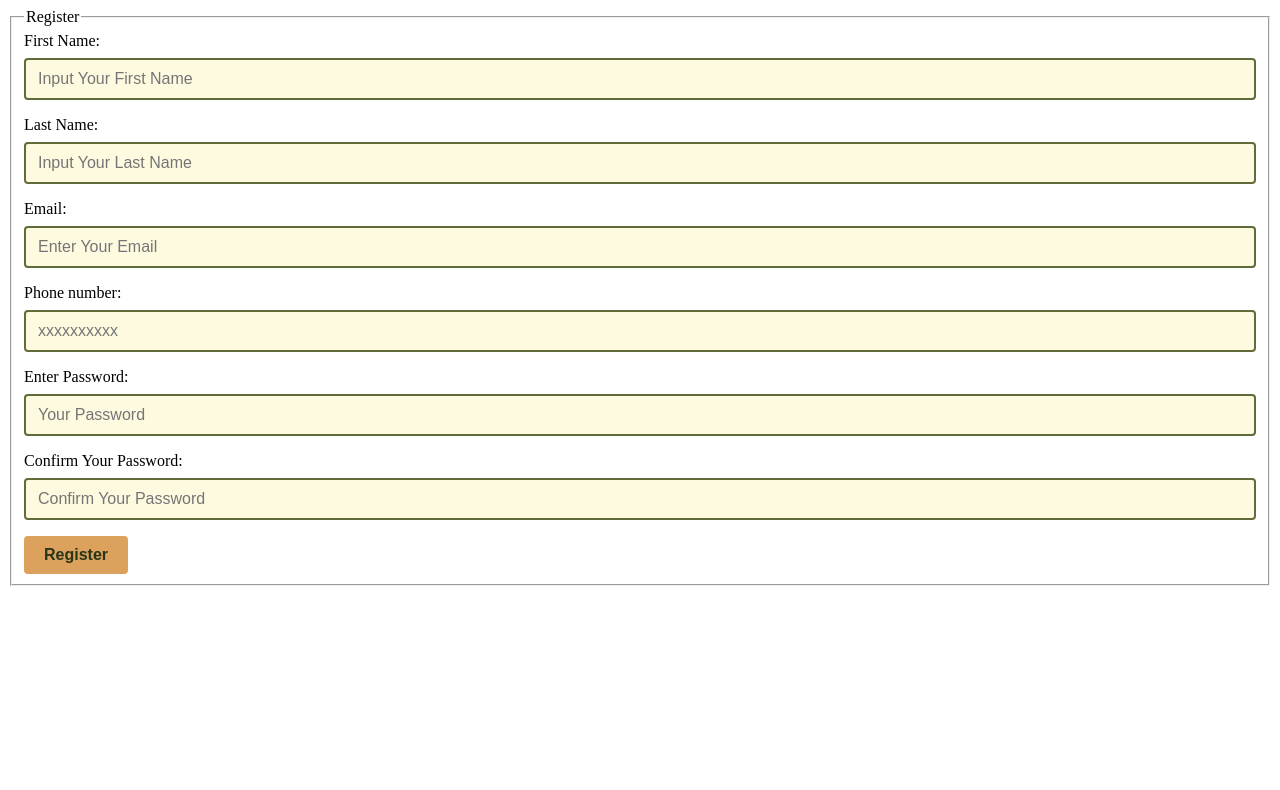
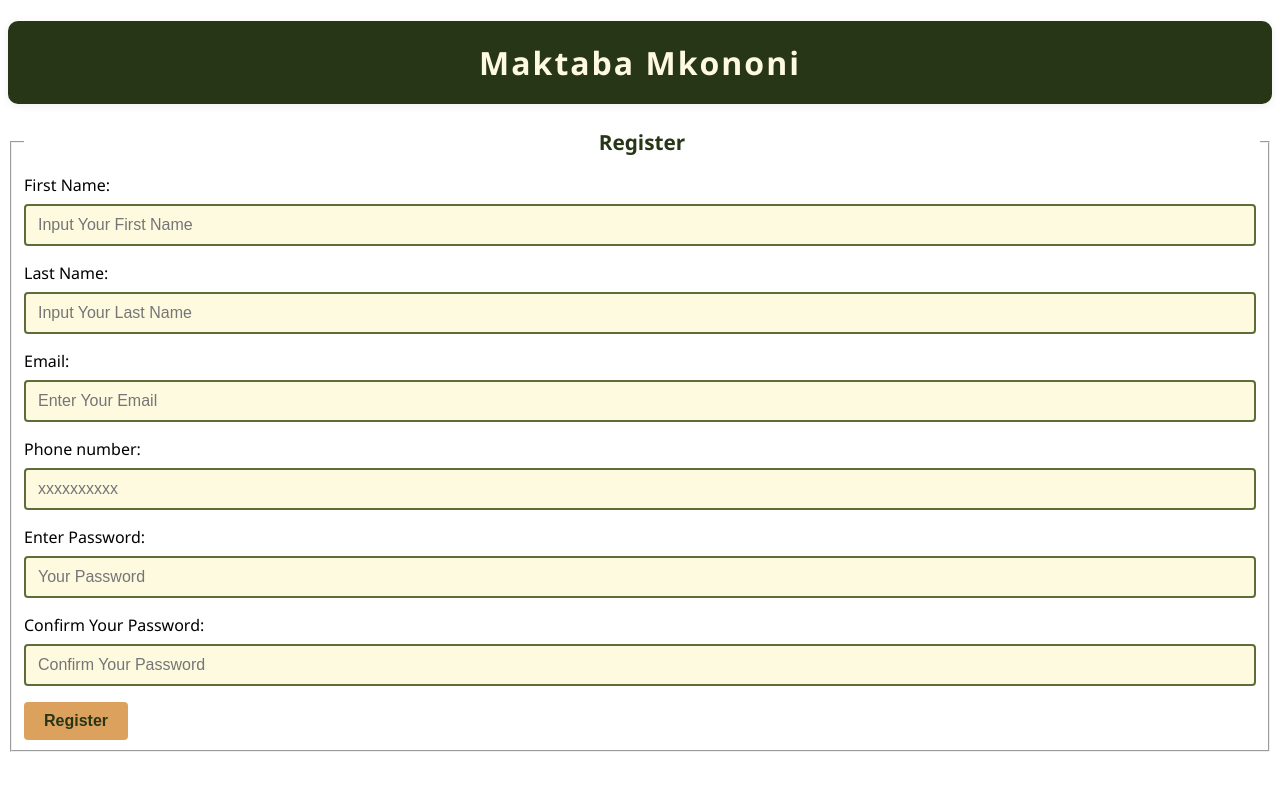
Before and after one commit to Kibugi1/Maktaba-Mkononi, a plain HTML site: page register.html in a window 1280 px wide. Drawn offline with Linux system fonts and the light colour scheme.

Commit message:
home page

```diff
--- a/index.css
+++ b/index.css
@@ -0,0 +1,27 @@
+/* Maktaba Mkononi header frame */
+body {
+  animation: slideUp 1s ease-out;
+}
+.main-header {
+  background: #283618;
+  color: #fefae0;
+  padding: 20px 0;
+  text-align: center;
+  border-radius: 10px;
+  margin-bottom: 24px;
+  font-size: 2rem;
+  letter-spacing: 2px;
+  box-shadow: 0 2px 8px rgba(40, 54, 24, 0.08);
+  animation: slideUp 1s ease-out;
+}
+
+@keyframes slideUp {
+  from {
+    opacity: 0;
+    transform: translateY(60px);
+  }
+  to {
+    opacity: 1;
+    transform: translateY(0);
+  }
+}
--- a/register.css
+++ b/register.css
@@ -1,9 +1,36 @@
+legend {
+  text-align: center;
+  width: 100%;
+  display: block;
+  font-size: 1.3rem;
+  margin-bottom: 12px;
+  font-family: "Segoe UI", sans-serif;
+  font-weight: bold;
+  color: #283618;
+}
+/* Maktaba Mkononi header frame */
+.main-header {
+  background: #283618;
+  color: #fefae0;
+  padding: 20px 0;
+  text-align: center;
+  border-radius: 10px;
+  margin-bottom: 24px;
+  font-size: 2rem;
+  letter-spacing: 2px;
+  box-shadow: 0 2px 8px rgba(40, 54, 24, 0.08);
+  width: 100%;
+}
+body {
+  font-family: "Segoe UI", sans-serif;
+}
 /* Center the register button */
 form button[type="submit"],
 form button:last-child {
   display: block;
   margin: 0 auto 16px auto;
 }
+
 button,
 .btn {
   background: #dda15e;
--- a/register.html
+++ b/register.html
@@ -11,6 +11,7 @@
     <link rel="stylesheet" href="register.css" />
   </head>
   <body>
+    <h1 class="main-header">Maktaba Mkononi</h1>
     <form action=""></form>
     <fieldset>
       <legend>Register</legend>
```
Also changed, not shown: index.html (+9 -12 lines).
